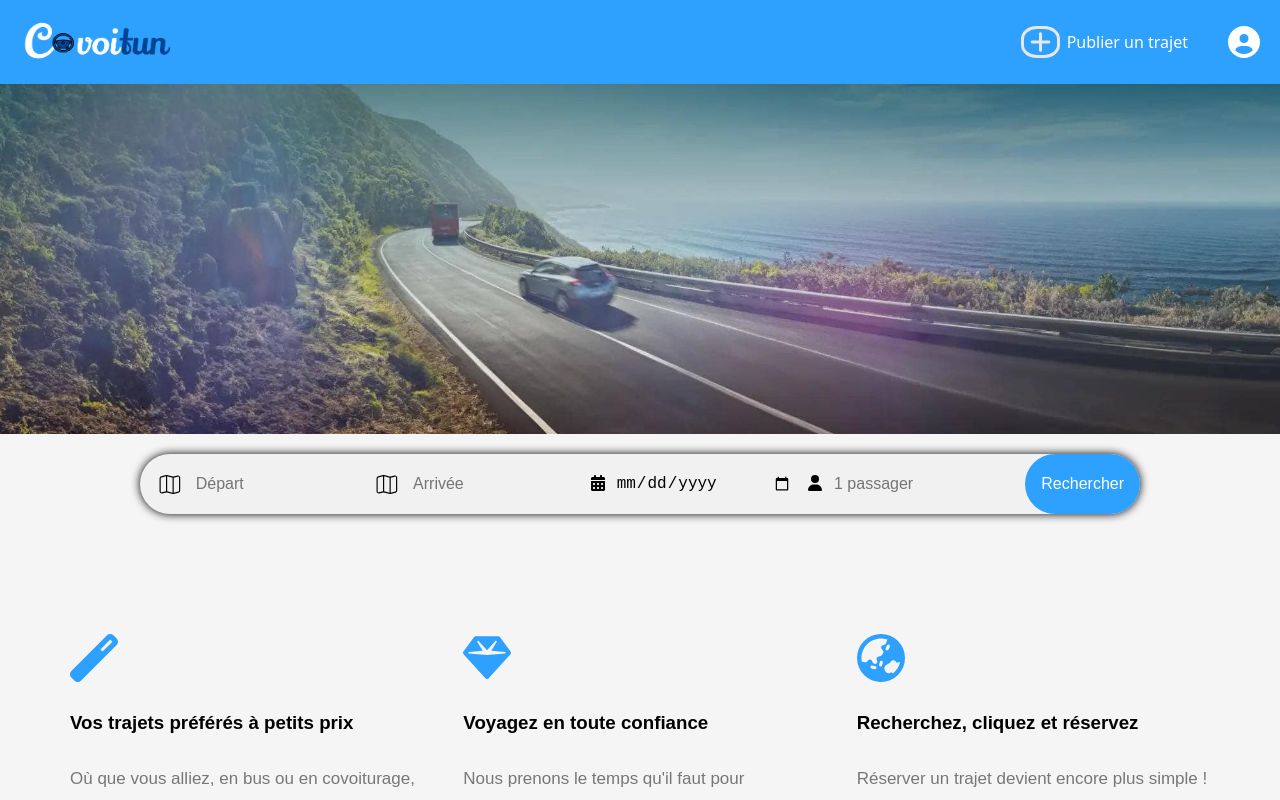
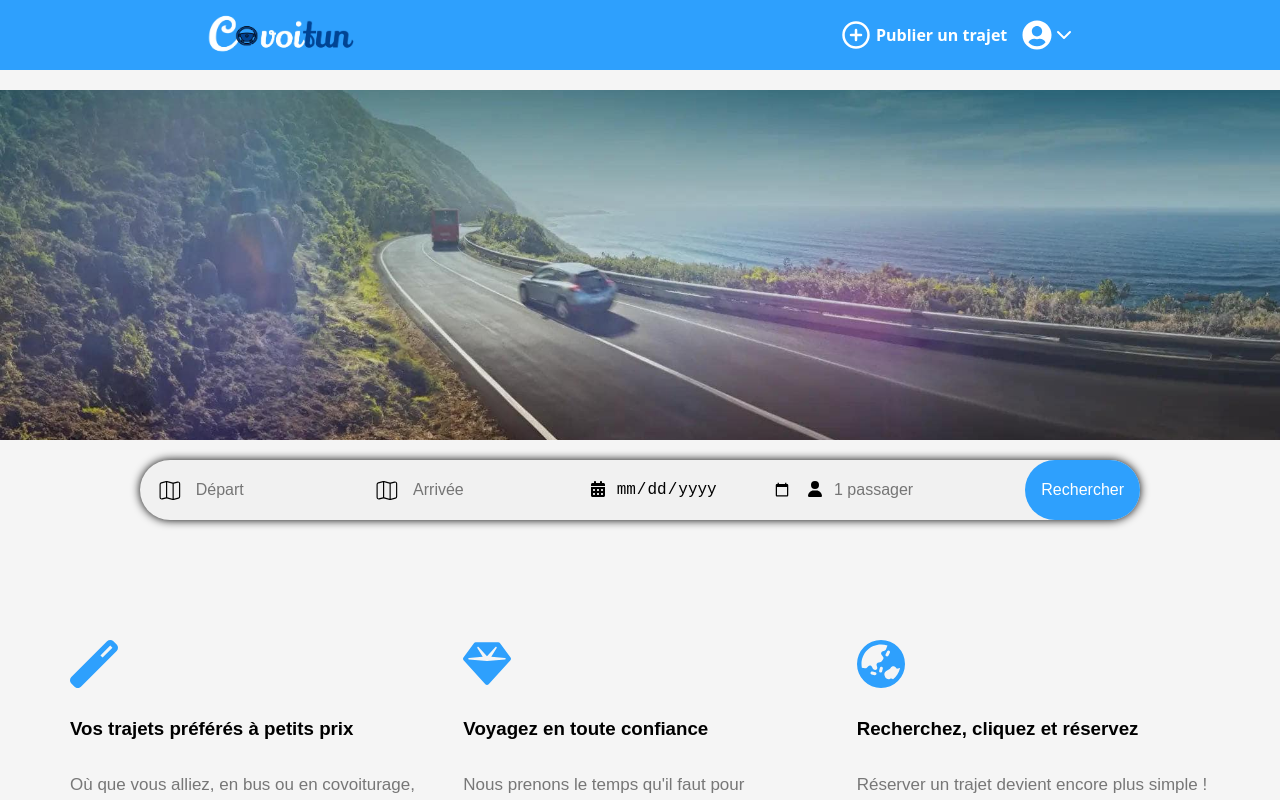
Before and after one commit to MoezBenJemiaa/CONV_TUN, a React (Create React App) app in the folder Front/: page / in a window 1280 px wide. Shown: the top 800 px of the page. Built offline with nearby package versions, Linux system fonts and the light colour scheme.

Commit message:
Header done

```diff
--- a/Front/src/header/Header.module.css
+++ b/Front/src/header/Header.module.css
@@ -1,11 +1,18 @@
 /* Navbar styles */
 .navbar {
-    background-color: #2EA0FD;
+  background-color: #2ea0fd;
   color: white;
   padding: 15px 20px;
   display: flex;
-    justify-content: space-between;
+  justify-content: space-evenly;
   align-items: center;
+  width: 100%;
+  box-sizing: border-box;
+  height: 70px;
+  border-radius: 0px;
+  gap: 300px;
+  margin-bottom: 20px;
+  font-family: system-ui, -apple-system, BlinkMacSystemFont, 'Segoe UI', Roboto, Oxygen, Ubuntu, Cantarell, 'Open Sans', 'Helvetica Neue', sans-serif;
 }
 
 /* Logo container */
@@ -25,24 +32,33 @@
   position: relative;
   display: flex;
   align-items: center;
-    gap: 15px; /* Adds space between the icons */
 }
 
-  /* Plus icon */
-  .plusIcon {
-    background: none;
-    border: 3px solid rgb(231, 231, 231);
-    border-radius: 40%;
+.publish {
+  display: flex;
+  align-items: center;
   cursor: pointer;
-    color: rgb(231, 231, 231);
-    font-size: 1.2rem;
+  gap: 5px;
+  font-weight: bold;
+  margin-right: 15px;
 }
 
-  .parag {
-    margin-right: 25px;
-    margin-left: -8px;
+.chevron {
   cursor: pointer;
-    font-family: system-ui;
+  transition: transform 0.3s ease;
+}
+
+.rotated {
+  transform: rotate(-180deg);
+}
+/* Plus icon */
+.icon {
+  background: none;
+  border: none;
+  cursor: pointer;
+  color: rgb(255, 255, 255);
+  width: 30px;
+  height: 30px;
 }
 
 /* User icon */
@@ -56,23 +72,27 @@
 
 /* Dropdown menu */
 .dropdown {
-    font-family: system-ui;
   position: absolute;
   right: 0;
-    top: 50px;
-    width: 170px;
+  top: 60px;
+  width: 300px;
   background: white;
   color: #054652;
   font-weight: 600;
-    box-shadow: 0 4px 6px rgba(0, 0, 0, 0.1);
+  box-shadow: 0 4px 6px rgba(0, 0, 0, 0.2);
   border-radius: 8px;
   overflow: hidden;
+  z-index: 2;
 
 }
 
-  .dropdown ul{
-    padding: 10px 20px;
+.dropdown ul {
+  padding: 10px 10px;
   margin: 0;
+  display: flex;
+  flex-direction: column;
+  gap: 8px;
+  justify-content: space-between;
 }
 
 /* Dropdown items */
@@ -81,22 +101,27 @@
   cursor: pointer;
   transition: background 0.3s;
   list-style: none;
+  display: flex;
+  align-items: center;
+  justify-content: space-between;
 }
 
 .dropdownItem:hover {
   background: #f3f4f6;
 }
 
+.dropdownItem .chevron {
+  align-self: flex-end;
+  width: 20px;
+  height: 20px;
+}
 /* Logout button with top border */
 .logout {
-    border-top: 1px solid #e5e7eb;
-  }
-
-.logoutt {
   background-color: #f3f3f3;
   border-radius: 10px;
 }
-  .logoutt button{
+
+.logout button {
   background-color: transparent;
   border: none;
   width: 100%;
@@ -105,14 +130,13 @@
   font-weight: 700;
   color: rgb(154, 0, 0);
   cursor: pointer;
-    font-family:system-ui, -apple-system, BlinkMacSystemFont, 'Segoe UI', Roboto, Oxygen, Ubuntu, Cantarell, 'Open Sans', 'Helvetica Neue', sans-serif
+  font-family: system-ui, -apple-system, BlinkMacSystemFont, "Segoe UI", Roboto,
+    Oxygen, Ubuntu, Cantarell, "Open Sans", "Helvetica Neue", sans-serif;
 }
 
-  .logoutt:hover {
+.logout:hover {
   background-color: rgb(201, 201, 201);
 }
-
-
 
 .profile_container {
   position: relative;
--- a/Front/src/header/header1.jsx
+++ b/Front/src/header/header1.jsx
@@ -1,7 +1,10 @@
 import { useState, useRef, useEffect } from "react";
 import { FontAwesomeIcon } from "@fortawesome/react-fontawesome";
 import { faCircleUser, faPlus } from "@fortawesome/free-solid-svg-icons";
-import { jwtDecode } from 'jwt-decode';
+import { ChevronDown, ChevronRight } from "lucide-react";
+import { FaUserCircle } from "react-icons/fa";
+import { FiPlusCircle } from "react-icons/fi";
+import { jwtDecode } from "jwt-decode";
 import axios from "axios";
 import styles from "./Header.module.css"; // Import CSS module
 import logo from "../pictures/logofinal.png"; // Import logo
@@ -67,7 +70,9 @@ function Navbar() {
       }
 
       // Fetch user-specific rides
-      const response = await axios.get(`http://localhost:5000/trip/user/${userEmail}`);
+      const response = await axios.get(
+        `http://localhost:5000/trip/user/${userEmail}`
+      );
       const userRides = response.data;
 
       if (userRides.length === 0) {
@@ -101,9 +106,10 @@ function Navbar() {
       }
 
       // Fetch user-specific rides (reservations)
-      const response = await axios.get(`http://localhost:5000/reservation/user/${userID}`);
+      const response = await axios.get(
+        `http://localhost:5000/reservation/user/${userID}`
+      );
       const userReservations = response.data;
-
 
       if (userReservations.length === 0) {
         alert("Aucune réservation trouvée pour cet utilisateur.");
@@ -119,7 +125,6 @@ function Navbar() {
     }
   };
 
-
   const GoToHome = () => {
     window.location.href = "/";
   };
@@ -130,8 +135,8 @@ function Navbar() {
     window.location.href = "/Register";
   };
   const GoToProfile = () => {
-    const token = localStorage.getItem('token');
-    const decodedToken = JSON.parse(atob(token.split('.')[1])); // Decode JWT payload
+    const token = localStorage.getItem("token");
+    const decodedToken = JSON.parse(atob(token.split(".")[1])); // Decode JWT payload
     const idUser = decodedToken.id;
     window.location.href = "/Profile/" + idUser;
   };
@@ -140,20 +145,19 @@ function Navbar() {
     <nav className={styles.navbar}>
       {/* Logo (Image) */}
       <div className={styles.logoContainer}>
-        <img src={logo} alt="Logo" className={styles.logo}  onClick={GoToHome}/>
+        <img src={logo} alt="Logo" className={styles.logo} onClick={GoToHome} />
       </div>
 
       {/* Plus icon & User Icon & Dropdown */}
       <div className={styles.userSection} ref={dropdownRef}>
         {/* Plus Icon (Navigates to another page) */}
-        <button className={styles.plusIcon} onClick={handleNavigate}>
-          <FontAwesomeIcon icon={faPlus} size="lg" />
-        </button>
-        <p className={styles.parag} onClick={handleNavigate}>Publier un trajet</p>
-
+        <div className={styles.publish} onClick={handleNavigate}>
+          <FiPlusCircle className={styles.icon} />
+          Publier un trajet
+        </div>
 
         <div className={styles.profile_container} ref={dropdownRef}>
-                        {profilePic   ? (
+          {profilePic ? (
             <img
               src={profilePic}
               alt="Profile"
@@ -161,11 +165,17 @@ function Navbar() {
               onClick={() => setDropdownOpen(!dropdownOpen)}
             />
           ) : (
-                            <FontAwesomeIcon icon={faCircleUser} size="2x" onClick={() => setDropdownOpen(!dropdownOpen)} />
+            <FaUserCircle
+              className={styles.icon}
+              onClick={() => setDropdownOpen(!dropdownOpen)}
+            />
           )}
         </div>
 
-
+        <ChevronDown
+          onClick={() => setDropdownOpen(!dropdownOpen)}
+          className={`${styles.chevron} ${dropdownOpen ? styles.rotated : ""}`}
+        />
 
         {/* Dropdown Menu */}
         {dropdownOpen && (
@@ -177,18 +187,48 @@ function Navbar() {
                 <ul>
                   {token ? (
                     <>
-                      <li className={styles.dropdownItem} onClick={GoToProfile}>Profile</li>
-                      <li className={styles.dropdownItem} onClick={handMesTrajets}>Mes trajets</li>
-                      <li className={styles.dropdownItem} onClick={GoToReservations}>Reservations</li>
-                      <li className={`${styles.dropdownItem} ${styles.logout}`}>Notifications</li>
-                      <li className={`${styles.dropdownItem} ${styles.logout} ${styles.logoutt}`} onClick={handleLogout}>
-                        <button>LogOut</button>
+                      <li className={styles.dropdownItem} onClick={GoToProfile}>
+                        Profile
+                        <ChevronRight className={styles.chevron} />
+                      </li>
+                      <li
+                        className={styles.dropdownItem}
+                        onClick={handMesTrajets}
+                      >
+                        Mes trajets
+                        <ChevronRight className={styles.chevron} />
+                      </li>
+                      <li
+                        className={styles.dropdownItem}
+                        onClick={GoToReservations}
+                      >
+                        Reservations
+                        <ChevronRight className={styles.chevron} />
+                      </li>
+                      <li className={`${styles.dropdownItem} `}>
+                        Notifications
+                        <ChevronRight className={styles.chevron} />
+                      </li>
+                      <li
+                        className={`${styles.dropdownItem} ${styles.logout}`}
+                        onClick={handleLogout}
+                      >
+                        <button>Déconnecter</button>
                       </li>
                     </>
                   ) : (
                     <>
-                      <li className={styles.dropdownItem} onClick={GoToLogin}>Connectez-vous</li>
-                      <li className={styles.dropdownItem} onClick={GoToRegister}>Inscrivez-vous</li>
+                      <li className={styles.dropdownItem} onClick={GoToLogin}>
+                        Connectez-vous
+                        <ChevronRight className={styles.chevron} />
+                      </li>
+                      <li
+                        className={styles.dropdownItem}
+                        onClick={GoToRegister}
+                      >
+                        Inscrivez-vous
+                        <ChevronRight className={styles.chevron} />
+                      </li>
                     </>
                   )}
                 </ul>
@@ -196,10 +236,9 @@ function Navbar() {
             })()}
           </div>
         )}
-
       </div>
     </nav>
   );
-};
+}
 
 export default Navbar;
```
Lines whose indentation alone changed are shown as unchanged.
